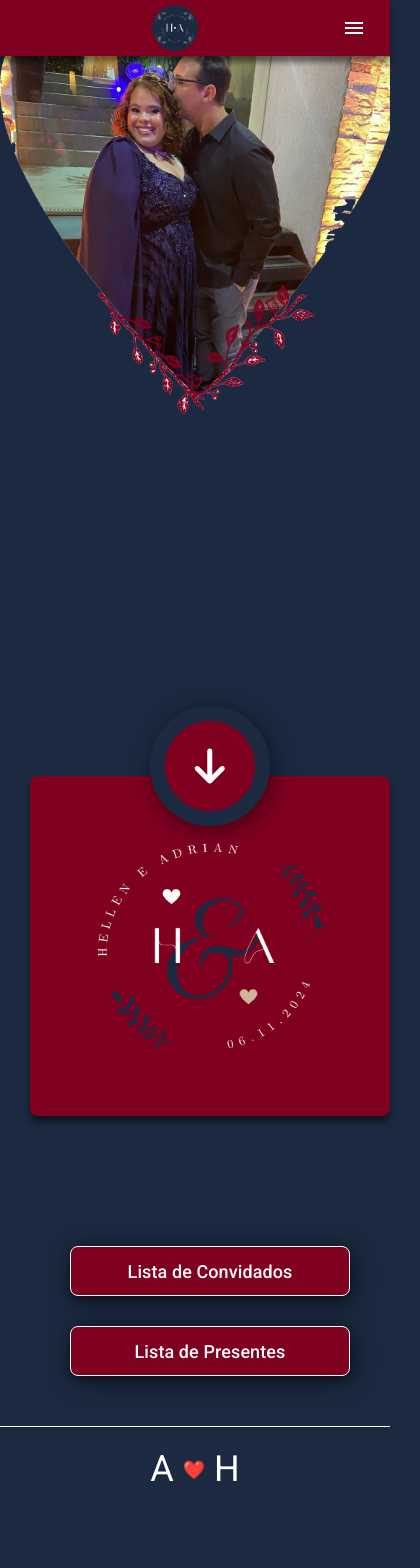
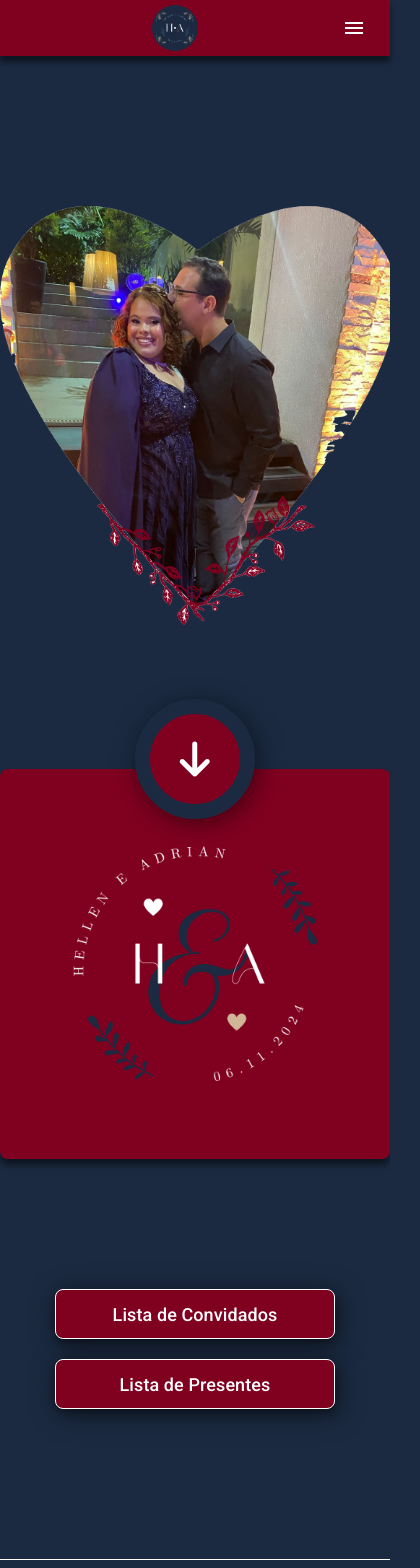
Before and after one commit to AdrianSilvadoNascimento/wedding_web, an Angular app: page / in a window 390 px wide. Shown: the top 1568 px of the page, 420 px wide, since content can reach past the window. Before the commit the page ends 1535 px from the top, so only its background shows below. Built offline with nearby package versions, Linux system fonts and the light colour scheme; a web font is replaced by a local one.

Commit message:
fix home page

```diff
--- a/src/app/components/home/home.component.html
+++ b/src/app/components/home/home.component.html
@@ -1,9 +1,9 @@
 <section id="home">
   <div class="container">
     <img
-      src="foto_principal_home.png"
       alt="Hellen & Adrian"
       class="casal_home"
+      [src]="isMobile ? 'foto_principal_home.png' : 'eu_e_ela_1920_1080.png'"
     />
 
     <div class="main-content">
--- a/src/app/components/home/home.component.scss
+++ b/src/app/components/home/home.component.scss
@@ -3,14 +3,10 @@
     display: flex;
     justify-content: center;
     align-items: center;
-    width: 420px;
+    flex-direction: column;
 
     .casal_home {
       width: 100%;
-      position: absolute;
-      left: -50%;
-      transform: translateX(50%);
-      top: -155px;
       z-index: -1;
     }
 
@@ -23,7 +19,6 @@
       position: relative;
       left: 50%;
       transform: translateX(-50%);
-      margin-top: 600px;
 
       a {
         border: 15px solid #1b2a41;
@@ -75,3 +70,31 @@
     }
   }
 }
+
+@media screen and (max-width: 768px) {
+  #home {
+    .container {
+      .casal_home {
+        width: 100%;
+        position: relative;
+      }
+
+      .main-content {
+        margin: 0 10px;
+        position: relative;
+        top: -100px;
+
+        img {
+          width: 100%;
+          height: auto;
+        }
+
+        #botoes {
+          flex-direction: column;
+          align-items: center;
+          gap: 20px;
+        }
+      }
+    }
+  }
+}
--- a/src/app/components/home/home.component.ts
+++ b/src/app/components/home/home.component.ts
@@ -1,4 +1,4 @@
-import { Component } from '@angular/core';
+import { Component, HostListener } from '@angular/core';
 import { RouterModule } from '@angular/router';
 
 import { MatButtonModule } from '@angular/material/button';
@@ -11,5 +11,12 @@ import { MatButtonModule } from '@angular/material/button';
   styleUrls: ['./home.component.scss']
 })
 export class HomeComponent {
+  isMobile: boolean = window.innerWidth <= 768; // Define o limite para mobile
+
   constructor() { }
+
+  @HostListener('window:resize', ['$event'])
+  onResize(event: Event): void {
+    this.isMobile = (event.target as Window).innerWidth <= 768;
+  }
 }
```
Also changed, not shown: 1 other file (tests, documents, lock files or other folders).
